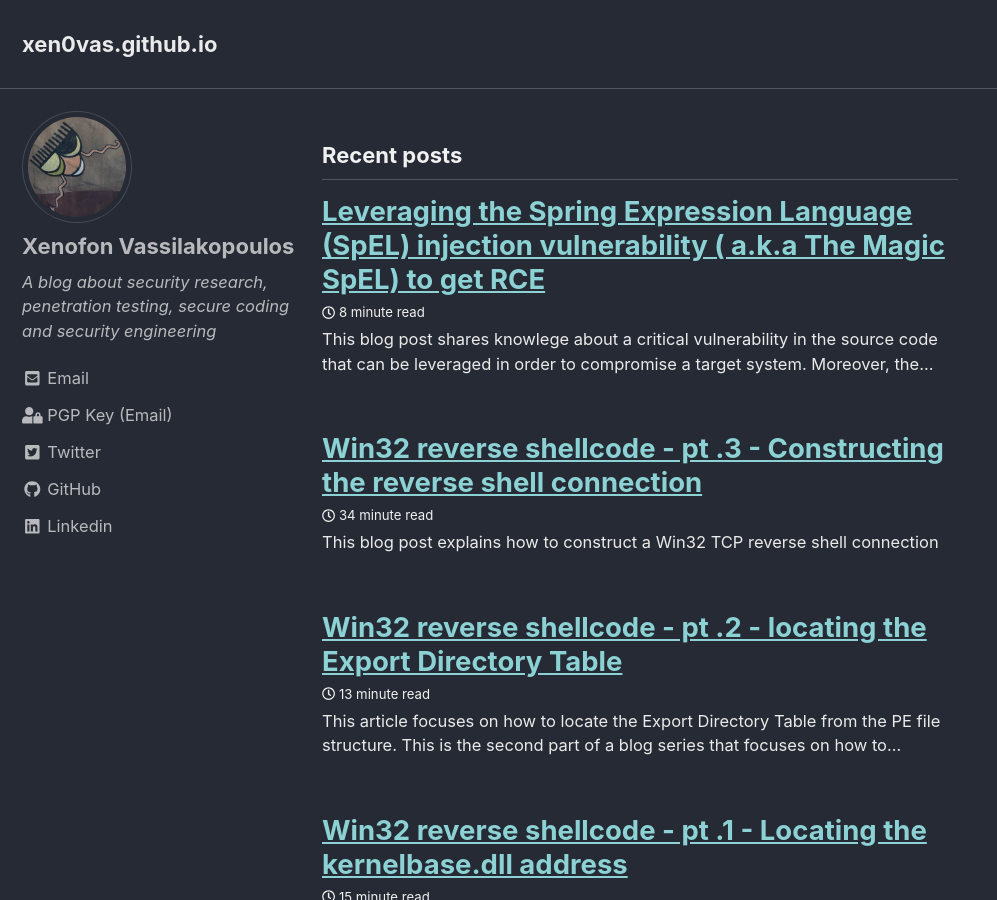
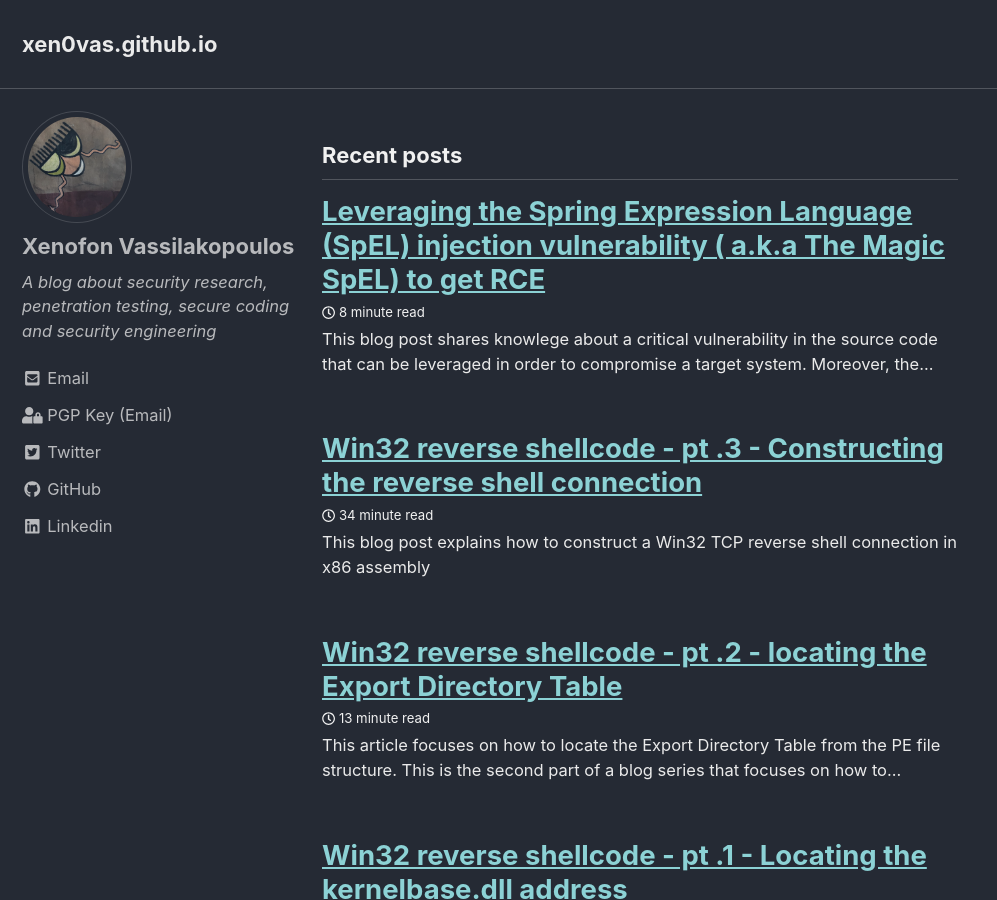
Before and after one commit to xen0vas/xen0vas.github.io, a Jekyll site: the page built from index.html, in a window 1280 px wide and 900 px high. Shown: the whole window, without its empty margins (0-997 px from the left). Built offline with Jekyll 4.4.1, drawn with Linux system fonts in a browser that asks for light colours; cached includes are drawn as plain includes; the list of posts is cut into pages by our own code.

Commit message:
_config.yml update

```diff
--- a/_posts/2021-08-05-Win32-Reverse-Shell-Shellcode-part-3-Constructing-the-reverse-shell-connection.md
+++ b/_posts/2021-08-05-Win32-Reverse-Shell-Shellcode-part-3-Constructing-the-reverse-shell-connection.md
@@ -4,7 +4,7 @@ title: 'Win32 reverse shellcode - pt .3 - Constructing the reverse shell connect
 date: 2021-08-05
 classes: wide
 tags: WinDbg Win32 assembly Exploit Development
-excerpt: "This blog post explains how to construct a Win32 TCP reverse shell connection"
+excerpt: "This blog post explains how to construct a Win32 TCP reverse shell connection in x86 assembly"
 
 header:
   teaser: /assets/images/avatar.jpg
```
